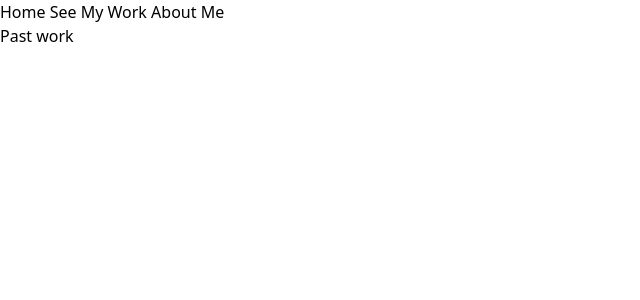
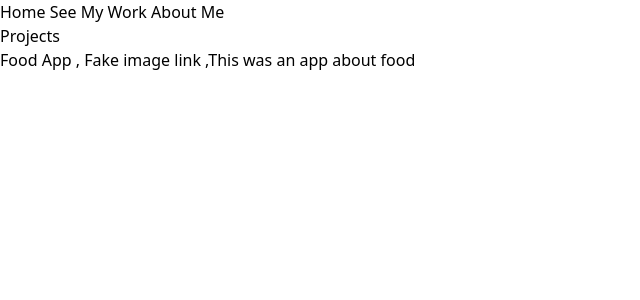
Before and after one commit to megrde93/MegansPortfolio, a React (Create React App) app: page /PastWork in a window 1280 px wide. Shown: the top 300 px of the page, without its empty margins (0-640 px from the left). Built offline with nearby package versions, Linux system fonts and the light colour scheme.

Commit message:
projects formating

```diff
--- a/src/components/AboutMe.js
+++ b/src/components/AboutMe.js
@@ -1,11 +1,11 @@
 import React from "react";
+import Megan from "../images/Megan.jpg";
 
 const AboutMe = () => {
   return (
     <div>
       <h1> About Me! </h1>
       <h1>Megan D.</h1>
-      <img src="http://placehold.it/" alt="Megan"></img>
       <h2>
         Hiya! My name is Megan and it's great to meet you! I am a web developer
         based in southern Florida. In my free time I love playing videos games,
@@ -16,6 +16,7 @@ const AboutMe = () => {
         named Mousse who mostly tolerates my existence as a necessary part of
         dinner time.
       </h2>
+      <img src={Megan} alt="Megan" />
     </div>
   );
 };
--- a/src/components/PastWork.js
+++ b/src/components/PastWork.js
@@ -1,10 +1,24 @@
 import React from "react";
+import { projects } from "../projects";
 
 const PastWork = () => {
   return (
-    <div>
-      <h1>Past work</h1>
-    </div>
+    <>
+      <div>
+        <h1>Projects</h1>
+        {projects.map((data, key) => {
+          return (
+            <div key={key}>
+              {data.ProjectName +
+                " , " +
+                data.image +
+                " ," +
+                data.ProjectDescription}
+            </div>
+          );
+        })}
+      </div>
+    </>
   );
 };
 
--- /dev/null
+++ b/src/projects.js
@@ -0,0 +1,7 @@
+export const projects = [
+  {
+    ProjectName: "Food App",
+    image: "Fake image link",
+    ProjectDescription: "This was an app about food",
+  },
+];
--- a/src/projects.json
+++ /dev/null
@@ -1,5 +0,0 @@
-{
-  "ProjectName": "Food App",
-  "image": "Fake image link",
-  "ProjectDescription": "This was an app about food"
-  }
```
Also changed, not shown: src/images/Megan.jpg (added).
